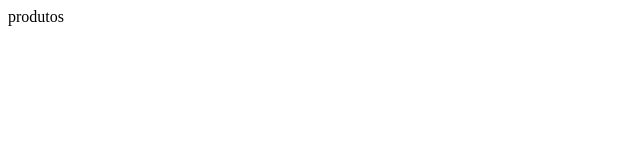
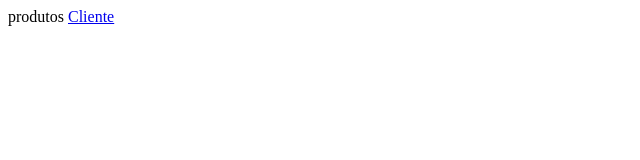
Before and after one commit to Brunoint/aula1, a plain HTML site: page index.html in a window 1280 px wide. Shown: the full height of the page, 0-640 px from the left. Drawn offline with Linux system fonts and the light colour scheme.

Commit message:
teste cliente

```diff
--- a/index.html
+++ b/index.html
@@ -8,5 +8,7 @@
 </head>
 <body>
     produtos
+
+    <a href="cliente.html">Cliente</a>
 </body>
 </html>
```
